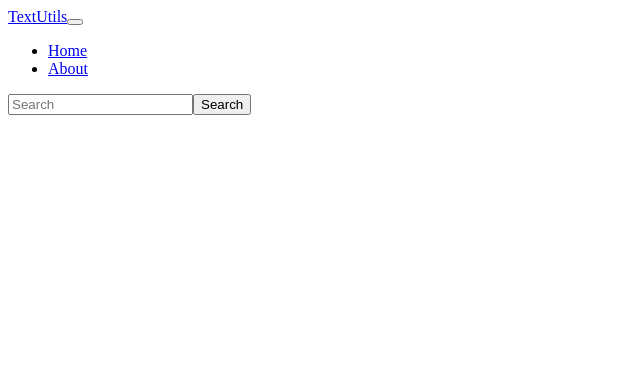
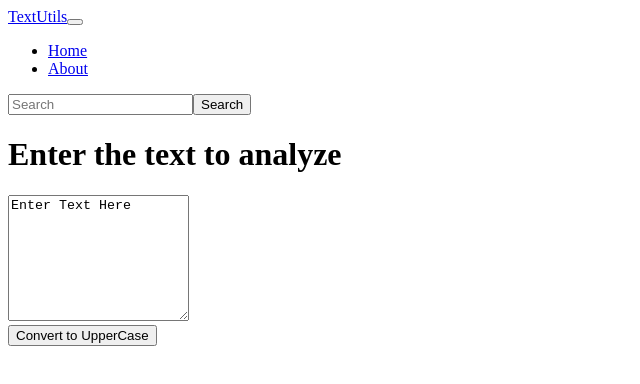
Before and after one commit to HBK0077/textUtilsUsingReact, a React (Create React App) app in the folder textutils/: page / in a window 1280 px wide. Shown: the top 384 px of the page, without its empty margins (0-640 px from the left). Built offline with nearby package versions, Linux system fonts and the light colour scheme; the HTML template or start-up script is replaced by a standard one.

Commit message:
Props and State Done

```diff
--- a/textutils/src/App.js
+++ b/textutils/src/App.js
@@ -1,10 +1,18 @@
 import './App.css';
 import Navbar from './components/Navbar';
+import TextForm from './components/TextForm';
+
 
 function App() {
   return (
     <>
       <Navbar title="TextUtils" aboutUs="About" home="Home"></Navbar>
+      <div className="container my-3">
+
+        <TextForm heading="Enter the text to analyze"></TextForm>
+      </div>
+
+
     </>
   );
 }
--- /dev/null
+++ b/textutils/src/components/TextForm.js
@@ -0,0 +1,27 @@
+import React, {useState} from 'react'
+
+
+
+export default function TextForm(props) {
+    const handelUpperCase = () =>{
+        //console.log("Please change me " + text);
+        let newText = text.toUpperCase();
+        setText(newText);
+    }
+    const handleOnChange = (event) =>{
+        //console.log("On change");
+        setText(event.target.value)
+    }
+    const [text, setText] = useState("Enter Text Here");
+    // text="New Text" This is wrong way to change a state value
+    // setText("new Text"); Correct way to change a state value
+    return (
+    <div>
+        <h1>{props.heading}</h1>
+        <div className="mb-3">
+        <textarea className="form-control" value={text} onChange={handleOnChange} id="myBox" rows="8"></textarea>
+        </div>
+        <button className="btn btn-primary" onClick={handelUpperCase}>Convert to UpperCase</button>
+    </div>
+  )
+}
```
